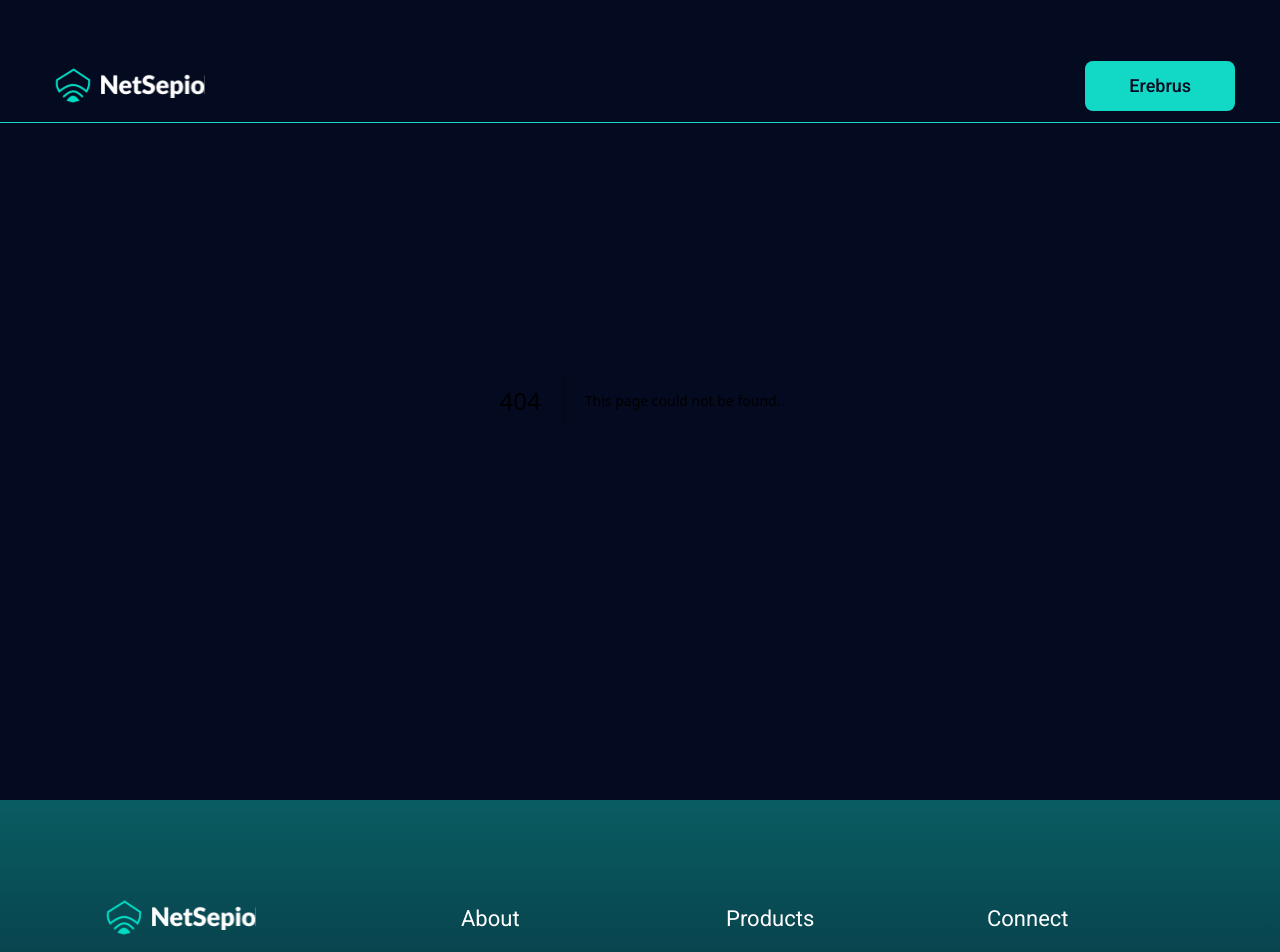
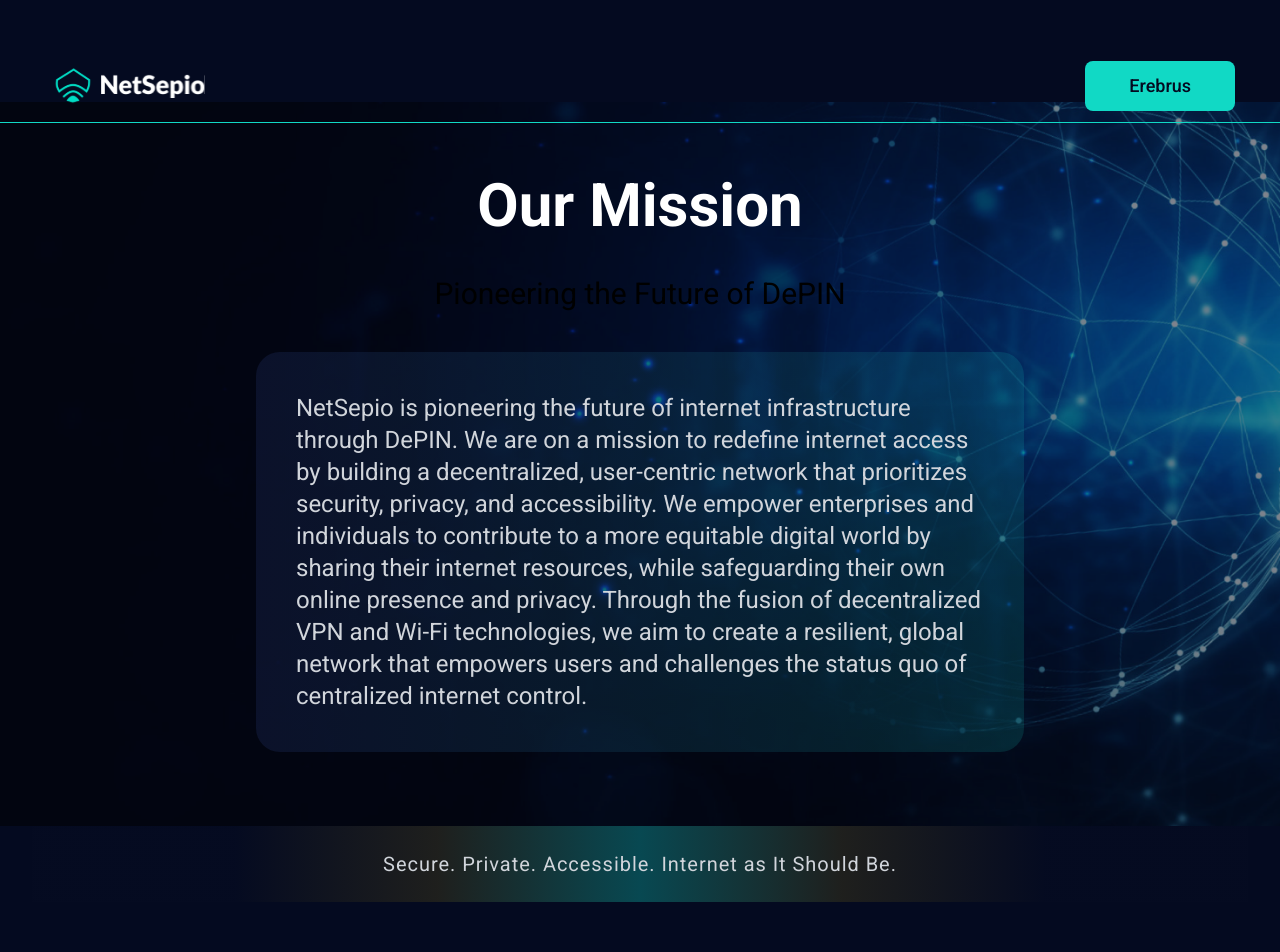
Before and after one commit to NetSepio/website, a Next.js app: page /mission in a window 1280 px wide. Before the commit this address had no page. Shown: the top 952 px of the page. Built offline with nearby package versions, Linux system fonts and the light colour scheme.

Commit message:
mission page

```diff
--- /dev/null
+++ b/src/app/mission/page.jsx
@@ -0,0 +1,50 @@
+"use client"
+import CustomBtn from "@/components/CustomBtn";
+import DarkBtn from "@/components/DarkBtn";
+
+export default function Home() {
+
+    const banner = {
+        backgroundImage:
+          "linear-gradient(to right, #050B21B2, #050B21B2, #B7990D26, #11D9C54D, #B7990D26, #050B21B2, #050B21B2)",
+          // "linear-gradient(to right, #050B214D 30%, #322F1C43 26.25%, #5E521739 22.5%, #11D9C54D 30%, #B7990D26 15%, #050B214D 30%)",
+        width: "95vw",
+      };
+
+  return (
+    <>
+      <main className='flex min-h-screen bg-primary flex-col items-center justify-between'>
+      <section className='w-[100%] mt-[8%] space-y-[5vh] lg:pace-y-[10vh] flex flex-col items-center justify-center h-[542px] bg-cover bg-[url(/global.png)] bg-no-repeat lg:h-[724px]'>
+        <h2 className='text-2xl text-white font-semibold md:text-6xl  '>
+        Our Mission
+        </h2>
+        <p className='text-lg lg:text-3xl'>
+        Pioneering the Future of DePIN
+        </p>
+        <p className='text-lg lg:text-2xl w-3/5 text-gray-300 rounded-3xl p-10'
+        style={{  background: 'linear-gradient(to right, #141E4380, #11D9C523)',}}>
+        NetSepio is pioneering the future of internet infrastructure through DePIN. We are on a mission to redefine internet access
+        by building a decentralized, user-centric network that prioritizes security, privacy, and accessibility. We empower enterprises
+        and individuals to contribute to a more equitable digital world by sharing their internet resources, while safeguarding their
+        own online presence and privacy. Through the fusion of decentralized VPN and Wi-Fi technologies, we aim to create a resilient,
+        global network that empowers users and challenges the status quo of centralized internet control.
+        </p>
+      </section>
+
+    <div className='items-center justify-between' style={{ letterSpacing: '0.06em' }}>
+          <div
+            style={banner}
+            className='py-6 lg:text-xl md:text-xl text-lg text-gray-300 text-center'
+          >
+            Secure. Private. Accessible. Internet as It Should Be.
+          </div>
+        </div>
+
+      <div className="my-20">
+      <img src="/missionmen.png"/>
+      </div>
+
+      </main>
+    </>
+  );
+}
--- a/src/components/Mission.jsx
+++ b/src/components/Mission.jsx
@@ -65,7 +65,7 @@ const Mission = () => {
               <p className='text-base sm:text-[18px] text-white font-thin lg:text-start md:text-start text-center p-10 lg:p-0 md:p-0'>
               NetSepio is revolutionizing internet access through the power of DePIN, empowering anyone to set up a VPN node and share their internet bandwidth, thus fostering a network that is both secure and universally accessible. By combining decentralized VPN (ÐVPN) and decentralized Wi-Fi (ÐWi-Fi) technologies, our mission is to make the internet safer, more private, and available to everyone.
               </p>
-              <CustomBtn link='/about' title={"Our Mission"} />
+              <CustomBtn link='/mission' title={"Our Mission"} />
             </motion.div>
             <div className='w-[45%] lg:flex lg:flex-col flex flex-col overflow-hidden hidden justify-center h-[80%] items-center'>
               <motion.div
--- a/src/utils/data.js
+++ b/src/utils/data.js
@@ -194,7 +194,7 @@ export const footerContents = [
   {
     title: "About",
     content: [
-      { name: "Mission", link: "/about" },
+      { name: "Mission", link: "/mission" },
       // { name: "How we help", link: "/about" },
       // { name: "Who we help", link: "/about" },
       { name: "Privacy Policy", link: "/privacy" },
```
Also changed, not shown: public/global.png (added), public/missionmen.png (added).
